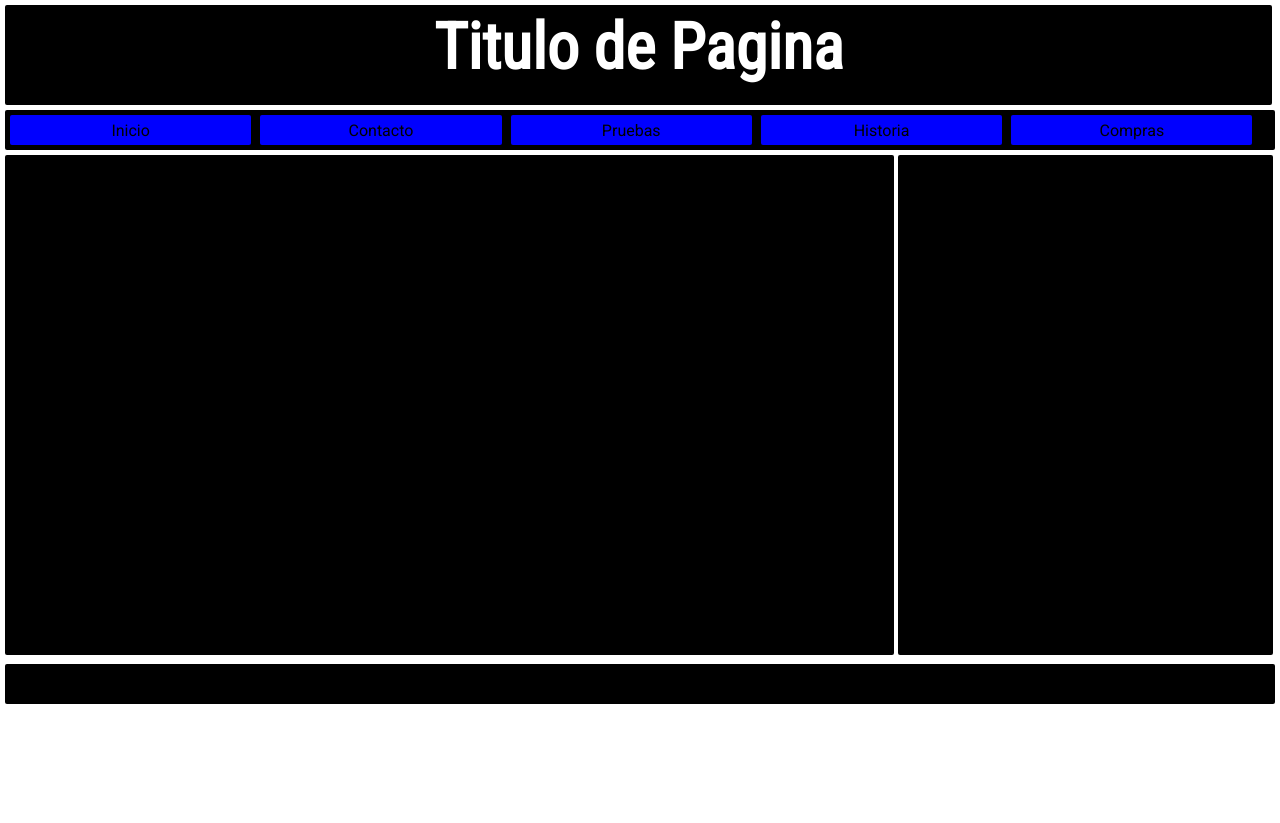
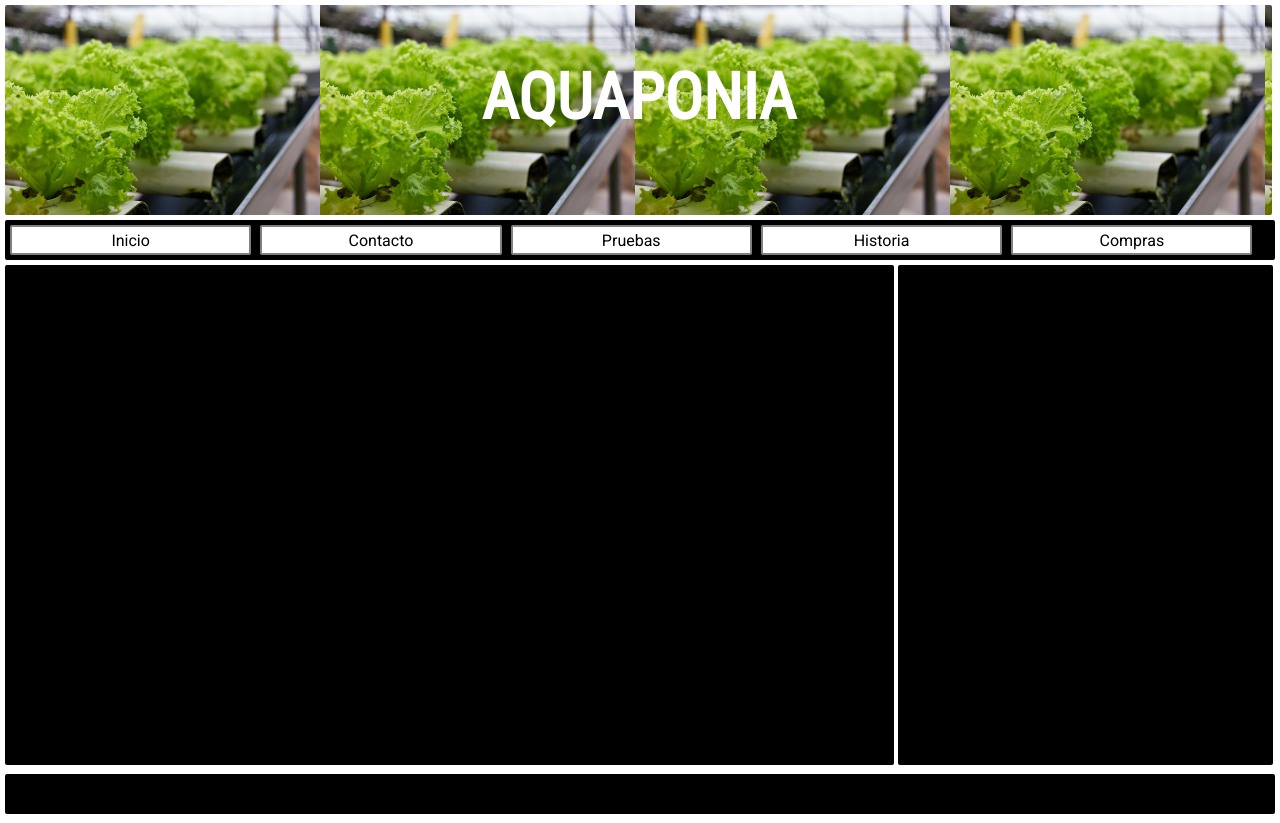
Before and after one commit to Aquaponia/Curso-de-JavaScript, a plain HTML site: page Index.html in a window 1280 px wide. Before the commit the page ends 800 px from the top, so only its background shows below. Drawn offline with Linux system fonts and the light colour scheme.

Commit message:
se agregaron imagen de header y cambio de colores

```diff
--- a/Estilos.css
+++ b/Estilos.css
@@ -15,12 +15,13 @@ body{
 	display: inline-block;
 	position: relative;
 	padding: 5px;
-	background-color: black;
+	background-image: url(Imagenes/img2.jpg);
+	background-size: contain;
     width: 99%;
-    height: 90px;
+    height: 200px;
 }
 #titulo{
-	margin: 0;
+	margin: 50px;
 	position: relative;
 	color: white;
 	font-family: 'Roboto Condensed', sans-serif;
@@ -39,7 +40,6 @@ nav{
 	display: inline-block;
 	width: 100%;
 	height: 500px;
-	background-color: white;
 	margin-top: 5px;
 }
 section{
@@ -78,8 +78,10 @@ button{
 	margin-top: 5px;
 	width: 19%;
 	height: 30px;
-    background-color: blue;
-    border-style: none;
+    background-color: white;
+    border-style: solid;
+    border-color: gray;
+
 }
 #boton1{
 	left:20px;
--- a/Index.html
+++ b/Index.html
@@ -7,7 +7,7 @@
 </head>
 <body>
     <header id="cabecera">
-        <h1 id="titulo">Titulo de Pagina</h1>
+        <h1 id="titulo">AQUAPONIA</h1>
     </header>
     <nav>
     	<button id="boton1"><a href="file:///C:/Users/ymedina/Desktop/Cursos/JavaScript/Index.html">Inicio</a></button>
```
Also changed, not shown: Imagenes/img2.jpg (added).
